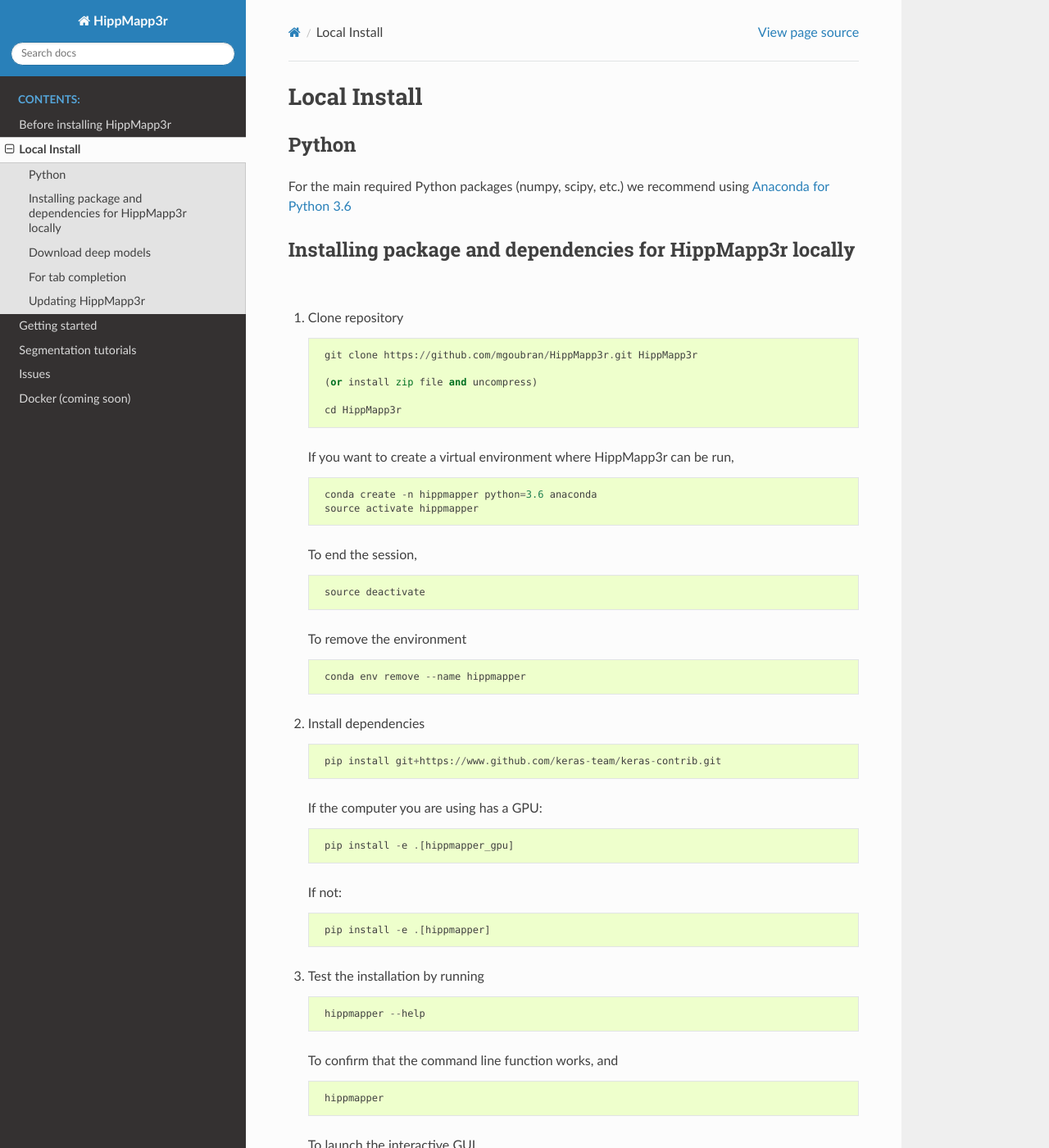
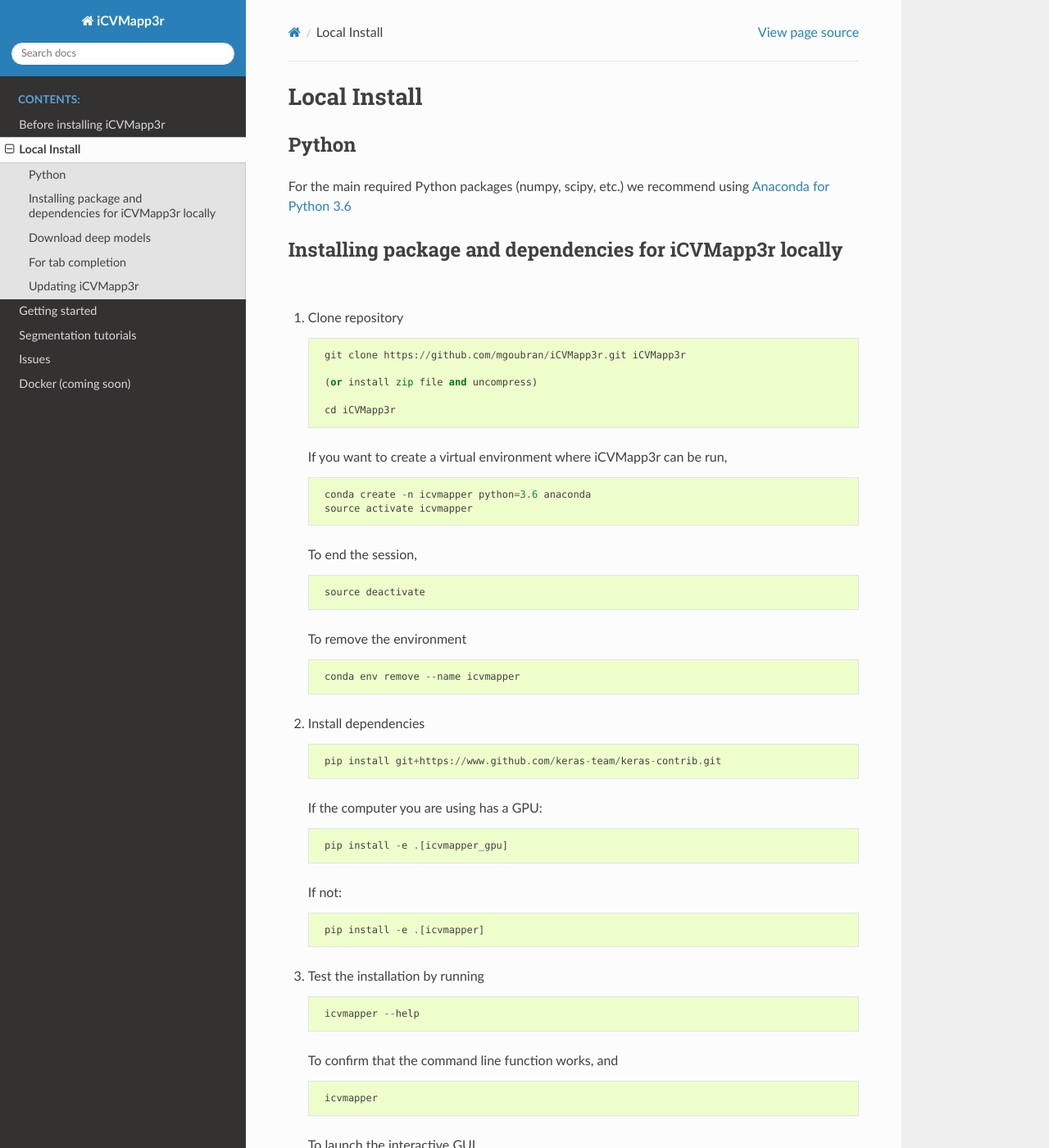
Before and after one commit to AICONSlab/iCVMapp3r, a Sphinx documentation site: the page built from docs/install.md, in a window 1280 px wide and 1400 px high. Shown: the whole window at 82% size. Built offline with Sphinx 7.4.7 and the Read the Docs theme 2.0.0, drawn with Linux system fonts in a browser that asks for light colours; some of the changed text lies outside the part shown.

Commit message:
upd Readme and replace names

```diff
--- a/docs/conf.py
+++ b/docs/conf.py
@@ -19,7 +19,7 @@
 
 # -- Project information -----------------------------------------------------
 
-project = 'HippMapp3r'
+project = 'iCVMapp3r'
 copyright = '2018, BrainLab'
 author = 'Maged Goubran, Edward Ntiri, Melissa Holmes, Hassan Akhavein, Sandra Black'
 
@@ -106,7 +106,7 @@ html_static_path = ['_static']
 # -- Options for HTMLHelp output ---------------------------------------------
 
 # Output file base name for HTML help builder.
-htmlhelp_basename = 'HippMapp3rdoc'
+htmlhelp_basename = 'iCVMapp3rdoc'
 
 
 # -- Options for LaTeX output ------------------------------------------------
@@ -133,7 +133,7 @@ latex_elements = {
 # (source start file, target name, title,
 #  author, documentclass [howto, manual, or own class]).
 latex_documents = [
-    (master_doc, 'HippMapp3r.tex', 'HippMapp3r Documentation',
+    (master_doc, 'iCVMapp3r.tex', 'iCVMapp3r Documentation',
      'Maged Goubran, Edward Ntiri, Melissa Holmes, Hassan Akhavein, Sandra Black', 'manual'),
 ]
 
@@ -143,7 +143,7 @@ latex_documents = [
 # One entry per manual page. List of tuples
 # (source start file, name, description, authors, manual section).
 man_pages = [
-    (master_doc, 'hippmapper', 'HippMapp3r Documentation',
+    (master_doc, 'icvmapper', 'iCVMapp3r Documentation',
      [author], 1)
 ]
 
@@ -154,7 +154,7 @@ man_pages = [
 # (source start file, target name, title, author,
 #  dir menu entry, description, category)
 texinfo_documents = [
-    (master_doc, 'HippMapp3r', 'HippMapp3r Documentation',
-     author, 'HippMapp3r', 'One line description of project.',
+    (master_doc, 'iCVMapp3r', 'iCVMapp3r Documentation',
+     author, 'iCVMapp3r', 'One line description of project.',
      'Miscellaneous'),
 ]
--- a/docs/install.md
+++ b/docs/install.md
@@ -4,20 +4,20 @@
 For the main required Python packages (numpy, scipy, etc.) we recommend using
 [Anaconda for Python 3.6](https://www.continuum.io/downloads)
 
-## Installing package and dependencies for HippMapp3r locally
+## Installing package and dependencies for iCVMapp3r locally
 
 1. Clone repository
 
-        git clone https://github.com/mgoubran/HippMapp3r.git HippMapp3r
+        git clone https://github.com/mgoubran/iCVMapp3r.git iCVMapp3r
 
         (or install zip file and uncompress)
 
-        cd HippMapp3r
+        cd iCVMapp3r
 
-    If you want to create a virtual environment where HippMapp3r can be run,
+    If you want to create a virtual environment where iCVMapp3r can be run,
 
-        conda create -n hippmapper python=3.6 anaconda
-        source activate hippmapper
+        conda create -n icvmapper python=3.6 anaconda
+        source activate icvmapper
 
     To end the session,
 
@@ -25,7 +25,7 @@ For the main required Python packages (numpy, scipy, etc.) we recommend using
 
     To remove the environment
 
-        conda env remove --name hippmapper
+        conda env remove --name icvmapper
 
 2. Install dependencies
 
@@ -33,19 +33,19 @@ For the main required Python packages (numpy, scipy, etc.) we recommend using
 
     If the computer you are using has a GPU:
 
-        pip install -e .[hippmapper_gpu]
+        pip install -e .[icvmapper_gpu]
 
     If not:
 
-        pip install -e .[hippmapper]
+        pip install -e .[icvmapper]
 
 3. Test the installation by running
 
-        hippmapper --help
+        icvmapper --help
 
    To confirm that the command line function works, and
 
-        hippmapper
+        icvmapper
 
    To launch the interactive GUI.
 
@@ -57,8 +57,8 @@ Download the models from [this link](https://drive.google.com/open?id=10aVCDurd_
     pip3 install argcomplete
     activate-global-python-argcomplete
 
-## Updating HippMapp3r
-To update HippMapp3r, navigate to the directory where HippMapp3r was cloned and run
+## Updating iCVMapp3r
+To update iCVMapp3r, navigate to the directory where iCVMapp3r was cloned and run
 
     git pull
     pip install -e .[{option}] -process-dependency-links
```
Also changed, not shown: README.md (+7 -5 lines), docs/before_install.md (+7 -10 lines), docs/beginner.md (+13 -13 lines), docs/hipp_seg.md (+4 -4 lines), docs/index.rst (+4 -4 lines), hippmapper/__init__.py (+6 -6 lines), setup.py (+7 -7 lines), 11 other files.
